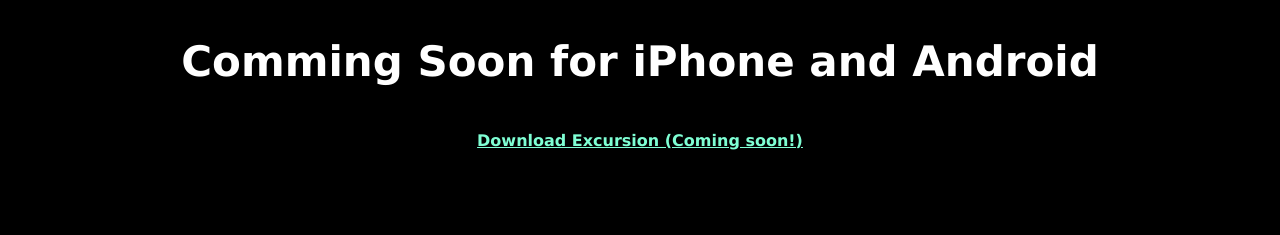
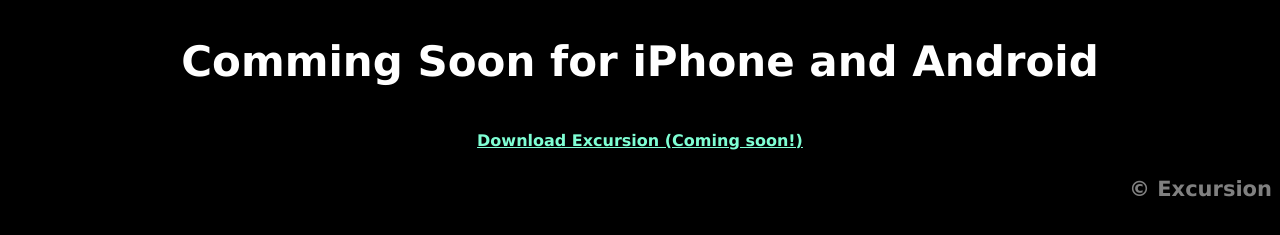
Before and after one commit to JBTamok/excursion, a plain HTML site: page index.html in a window 1280 px wide. Shown: the part 1175-1410 px from the top of the page. Before the commit the page ends 1365 px from the top, so only its background shows below. Drawn offline with Linux system fonts and the light colour scheme.

Commit message:
Added footer to the landing page

```diff
--- a/index.html
+++ b/index.html
@@ -23,6 +23,8 @@
     </p>
     <h2>Comming Soon for iPhone and Android</p>
     <a class="download-cta" href="#">Download Excursion (Coming soon!)</a>
-
+    <div class="footer">
+      <p>© Excursion</p>
+    </div>
   </body>
 </html>
--- a/resources/css/style.css
+++ b/resources/css/style.css
@@ -16,12 +16,17 @@ h1 {
   color: white;
   }
 
+  p {
+    color: grey;
+    font-size: 21px;
+  }
+
  .download-cta {
    font-size: 16px;
    color: aquamarine;
  }
 
- p {
+ .footer {
+   text-align: right;
    color: grey;
-   font-size: 21px;
  }
```
